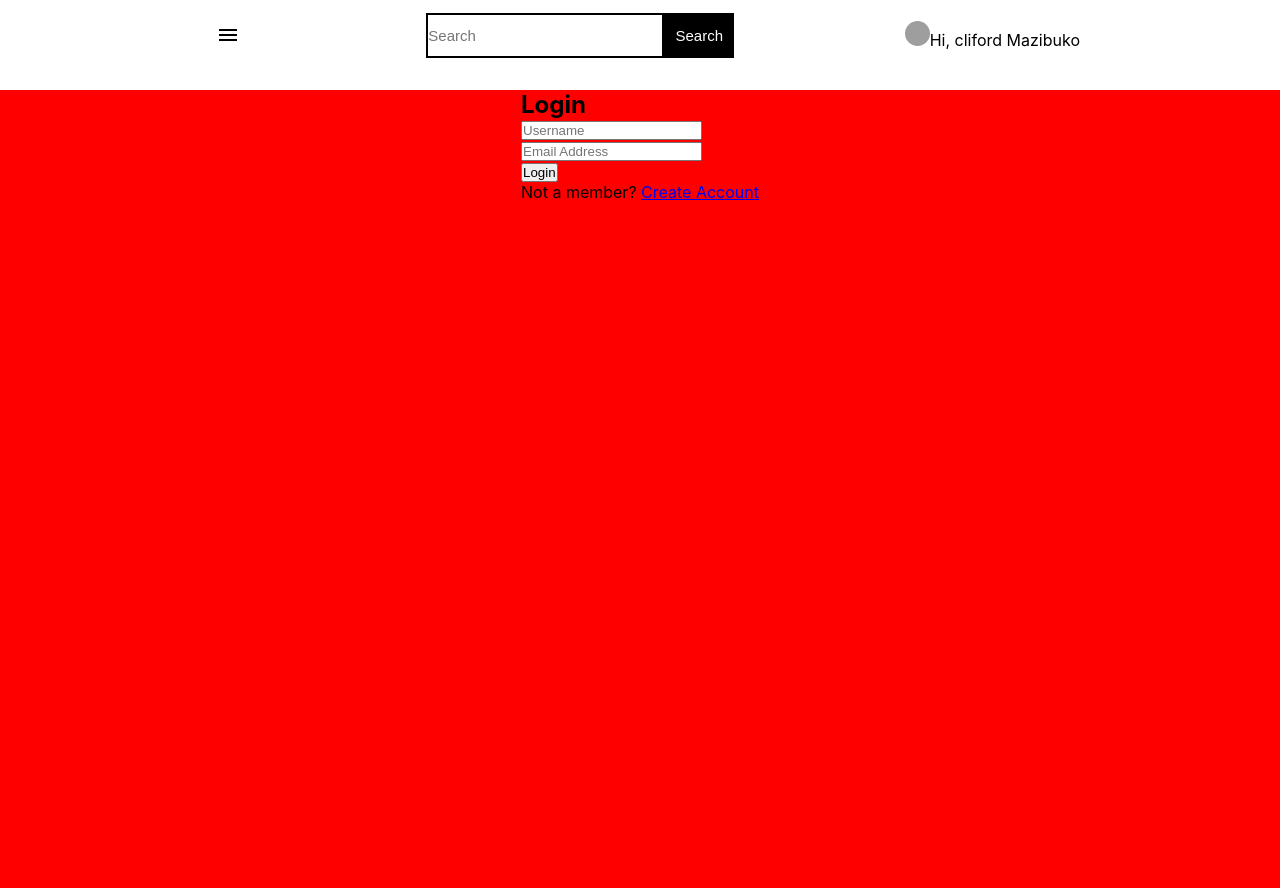
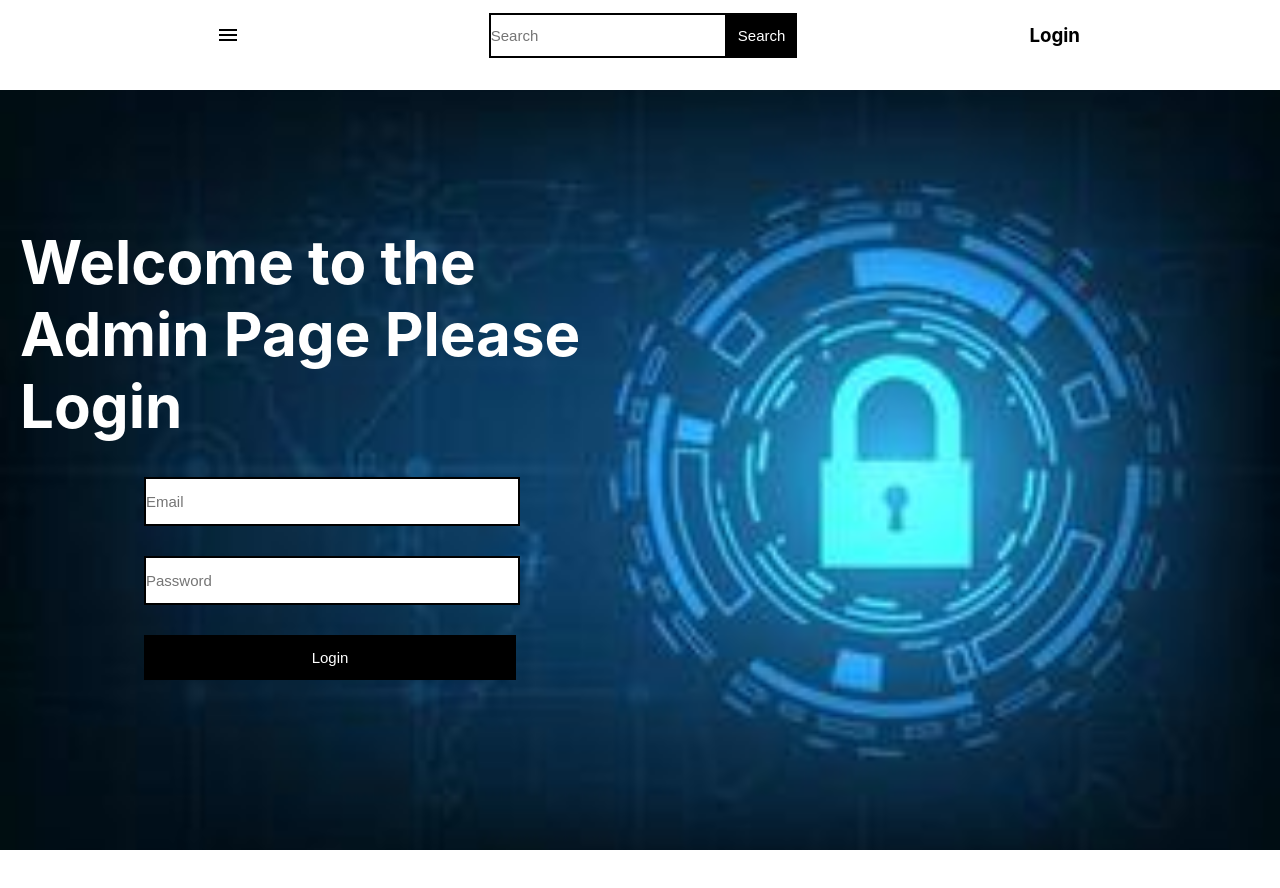
Before and after one commit to CliffMaz/tech-gadget-admin, a React (Create React App) app: page / in a window 1280 px wide. After the commit the page ends 850 px from the top, so only its background shows below. Built offline with nearby package versions, Linux system fonts and the light colour scheme; grey boxes are pictures that could not be loaded.

Commit message:
login functionality

```diff
--- a/package.json
+++ b/package.json
@@ -19,6 +19,7 @@
     "react-redux": "^8.0.7",
     "react-router-dom": "^6.11.2",
     "react-scripts": "5.0.1",
+    "react-toastify": "^9.1.3",
     "recharts": "^2.6.2",
     "redux": "^4.2.1",
     "sass": "^1.62.1",
--- a/src/components/Login.js
+++ b/src/components/Login.js
@@ -1,35 +1,43 @@
-import React from "react";
+import React, { useEffect, useRef } from "react";
 import "./Login.scss";
-import { useSelector } from "react-redux";
+import { useDispatch, useSelector } from "react-redux";
 import { useNavigate } from "react-router-dom";
+import { login } from "../redux/user/userSlice";
 
 const Login = () => {
+  const emailRef = useRef("");
+  const passwordRef = useRef("");
+
+  const dispatch = useDispatch();
+
+  const handleLogin = () => {
+    dispatch(
+      login({
+        email: emailRef.current.value,
+        password: passwordRef.current.value,
+      })
+    );
+  };
   const navigate = useNavigate();
   const isLoggedIn = useSelector((state) => state.user.isLoggedIn);
-  console.log(isLoggedIn);
+
   if (isLoggedIn) {
     navigate("/dashboard");
   }
+
   return (
-    <div
-      style={{
-        display: "flex",
-        justifyContent: "center",
-        alignContent: "center",
-        background: "red",
-        minHeight: "100vh",
-      }}
-    >
-      <div id="login-form-wrap">
-        <h2>Login</h2>
-        <form id="login-form">
+    <div className="login-page">
+      <div className="login-right">
+        <h2>Welcome to the Admin Page Please Login</h2>
+        <form className="login-form" id="login-form">
           <p>
             <input
-              type="text"
-              id="username"
-              name="username"
-              placeholder="Username"
+              type="email"
+              id="email"
+              name="email"
+              placeholder="Email"
               required
+              ref={emailRef}
             />
             <i className="validation">
               <span></span>
@@ -38,11 +46,12 @@ const Login = () => {
           </p>
           <p>
             <input
-              type="email"
-              id="email"
-              name="email"
-              placeholder="Email Address"
+              type="password"
+              id="password"
+              name="password"
+              placeholder="Password"
               required
+              ref={passwordRef}
             />
             <i className="validation">
               <span></span>
@@ -50,15 +59,20 @@ const Login = () => {
             </i>
           </p>
           <p>
-            <input type="submit" id="login" value="Login" />
+            <input
+              className="submit"
+              type="submit"
+              id="login"
+              value="Login"
+              onClick={(e) => {
+                e.preventDefault();
+                handleLogin();
+              }}
+            />
           </p>
         </form>
-        <div id="create-account-wrap">
-          <p>
-            Not a member? <a href="#">Create Account</a>
-          </p>
-        </div>
       </div>
+      <div className="login-left"></div>
     </div>
   );
 };
--- a/src/components/Login.scss
+++ b/src/components/Login.scss
@@ -0,0 +1,55 @@
+.login-page {
+  display: flex;
+
+  justify-content: center;
+  align-items: center;
+  background-color: red;
+  min-height: 92vh;
+  background-image: url(./../assets/login.jpg);
+  background-repeat: no-repeat;
+  background-position: center;
+  background-size: cover;
+}
+
+.login-right {
+  width: 50%;
+  display: flex;
+  flex-direction: column;
+  justify-content: center;
+  align-items: center;
+  height: 90vh;
+  color: white;
+  padding: 20px;
+  h2 {
+    font-size: 60px;
+  }
+
+  .login-form {
+    width: 60%;
+    margin: 20px 150px;
+
+    input {
+      width: 100%;
+      height: 45px;
+      outline: none;
+      font-size: 15px;
+      border: 2px solid black;
+      margin: 15px 0;
+    }
+
+    .submit {
+      background-color: black;
+      border: none;
+      color: white;
+      font-size: 15px;
+    }
+  }
+}
+
+.login-left {
+  background-color: aqua;
+  width: 50%;
+}
+
+.d {
+}
--- a/src/components/body/customers/Customers.js
+++ b/src/components/body/customers/Customers.js
@@ -51,7 +51,7 @@ const Customers = () => {
 
   useEffect(() => {
     dispatch(getUsers());
-  });
+  }, [dispatch]);
 
   const filteredUsers = users.map((user) => {
     return {
--- a/src/components/body/orders/Orders.js
+++ b/src/components/body/orders/Orders.js
@@ -4,13 +4,20 @@ import OrderTable from "../Table/OrderTable";
 import { getOrders } from "../../../redux/order/orderSlice";
 import { useDispatch, useSelector } from "react-redux";
 import EditIcon from "@mui/icons-material/Edit";
+import { useNavigate } from "react-router-dom";
 
 const Orders = () => {
   const dispatch = useDispatch();
   const orders = useSelector((state) => state.order.orders);
 
   let orderView = useSelector((state) => state.order.orderView);
+  const isLoggedIn = useSelector((state) => state.user.isLoggedIn);
+  const navigate = useNavigate();
+
   useEffect(() => {
+    if (!isLoggedIn) {
+      navigate("/");
+    }
     dispatch(getOrders());
   }, [dispatch]);
 
--- a/src/components/body/products/Products.js
+++ b/src/components/body/products/Products.js
@@ -7,7 +7,7 @@ import { useDispatch, useSelector } from "react-redux";
 import { useNavigate } from "react-router-dom";
 
 const columns = [
-  { id: "id", label: "Product ID", minWidth: 200 },
+  { id: "id", label: "Product ID", minWidth: 20 },
 
   {
     id: "pname",
@@ -65,7 +65,7 @@ const Products = () => {
 
   useEffect(() => {
     dispatch(getProducts());
-  });
+  }, [dispatch]);
 
   const filteredProducts = products.map((product) => {
     return {
--- /dev/null
+++ b/src/components/body/settings/Setting.js
@@ -0,0 +1,166 @@
+import React, { useContext, useRef, useState } from "react";
+import "./Settings.scss";
+import axios from "axios";
+import { ToastContainer, toast } from "react-toastify";
+import { useDispatch, useSelector } from "react-redux";
+import { userActions } from "../../../redux/user/userSlice";
+import { Navigate } from "react-router-dom";
+
+function Settings() {
+  const fullnameRef = useRef("");
+  const usernameRef = useRef("");
+  const emailRef = useRef("");
+  const passwordRef = useRef("");
+  const [file, setFile] = useState(null);
+  const navigate = Navigate();
+  const isLoggedIn = useSelector((state) => state.user.isLoggedIn);
+
+  if (!isLoggedIn) {
+    navigate("/");
+  }
+
+  const dispatch = useDispatch();
+  const user = useSelector((state) => state.user.userData.user);
+  const token = useSelector((state) => state.user.userData.token);
+  let toUpdateUser = { ...user, password: "" };
+
+  const notifySuccess = (succ) => {
+    toast.success(`🦄 ${succ}`, {
+      position: "bottom-center",
+      autoClose: 5000,
+      hideProgressBar: false,
+      closeOnClick: true,
+      pauseOnHover: true,
+      draggable: true,
+      progress: undefined,
+      theme: "light",
+    });
+  };
+
+  const notifyErr = (err) => {
+    toast.success(`🦄 ${err}`, {
+      position: "bottom-center",
+      autoClose: 5000,
+      hideProgressBar: false,
+      closeOnClick: true,
+      pauseOnHover: true,
+      draggable: true,
+      progress: undefined,
+      theme: "light",
+    });
+  };
+  const handleSubmit = (e) => {
+    e.preventDefault();
+    if (fullnameRef.current.value !== "") {
+      toUpdateUser = {
+        ...toUpdateUser,
+        fullname: fullnameRef.current.value,
+      };
+    }
+    if (usernameRef.current.value !== "") {
+      toUpdateUser = { ...toUpdateUser, username: usernameRef.current.value };
+    }
+    if (emailRef.current.value !== "") {
+      toUpdateUser = {
+        ...toUpdateUser,
+        email: emailRef.current.value,
+      };
+    }
+    if (file !== null) {
+      toUpdateUser = {
+        ...toUpdateUser,
+        profileDisplay: file,
+      };
+    }
+
+    axios
+      .put(
+        `http://localhost:4001/api/user/update`,
+        toUpdateUser,
+
+        {
+          headers: {
+            authtoken: token,
+            "Content-Type": "multipart/form-data",
+            Accept: "application/json",
+            type: "formData",
+          },
+        }
+      )
+      .then((res) => {
+        dispatch(userActions.updateUser(res.data.ne));
+        //setUser(res.data.ne);
+        notifySuccess("Profile updated successfully");
+      })
+      .catch((err) => {
+        console.log(err);
+        notifyErr(err);
+      });
+  };
+
+  return (
+    <section className="settings">
+      <h2>Settings</h2>
+
+      <form
+        className="update-form"
+        encType="multipart/form-data"
+        onSubmit={handleSubmit}
+      >
+        <div className="form-content">
+          <div className="update-left">
+            <div>
+              <label>Fullname</label>
+              <input ref={fullnameRef} type="text" placeholder="Fullname" />
+            </div>
+            <div>
+              <label>Username</label>
+              <input ref={usernameRef} type="text" placeholder="Username" />
+            </div>
+            <div>
+              <label>Email</label>
+              <input ref={emailRef} type="text" placeholder="Email" />
+            </div>
+
+            <div>
+              <label>New Password</label>
+              <input ref={passwordRef} type="text" placeholder="New Password" />
+            </div>
+            <div>
+              <label>Confirm Password</label>
+              <input type="text" placeholder="Comfirm Password" />
+            </div>
+            <div>
+              <label>Display Picture</label>
+              <input
+                onChange={(e) => {
+                  setFile(e.target.files[0]);
+                }}
+                type="file"
+                name="profileDisplay"
+              />
+            </div>
+          </div>
+          <div className="update-right">
+            <img src={user?.profileDisplay} alt={user?.username} />
+          </div>
+        </div>
+        <button type="submit">Update</button>
+      </form>
+      <ToastContainer
+        position="bottom-center"
+        autoClose={5000}
+        hideProgressBar={false}
+        newestOnTop={false}
+        closeOnClick
+        rtl={false}
+        pauseOnFocusLoss
+        draggable
+        pauseOnHover
+        theme="light"
+      />
+    </section>
+  );
+}
+
+export default Settings;
--- a/src/components/body/settings/Settings.js
+++ b/src/components/body/settings/Settings.js
@@ -1,7 +1,12 @@
 import React from "react";
+import Setting from "./Setting";
 
 const Settings = () => {
-  return <div>Settings</div>;
+  return (
+    <div>
+      <Setting />
+    </div>
+  );
 };
 
 export default Settings;
--- /dev/null
+++ b/src/components/body/settings/Settings.scss
@@ -0,0 +1,100 @@
+.settings {
+  width: 50vw;
+}
+
+.update-form {
+  display: flex;
+  flex-direction: column;
+  align-items: center;
+  align-content: center;
+  justify-content: center;
+  .form-content {
+    width: 100%;
+    height: 100%;
+    display: flex;
+    align-self: center;
+
+    .update-left {
+      width: 70%;
+      div {
+        display: flex;
+        flex-direction: column;
+        align-self: center;
+        width: 80%;
+        padding: 8px;
+
+        label {
+          font-size: 18px;
+          color: gray;
+        }
+
+        input {
+          height: 45px;
+          font-size: 22px;
+          font-weight: 100;
+          border-radius: 0;
+          border: 2px solid black;
+        }
+      }
+    }
+    .update-right {
+      align-items: flex-end;
+      img {
+        width: 200px;
+        height: 200px;
+        border-radius: 50%;
+      }
+    }
+  }
+
+  button {
+    width: 100%;
+    background-color: black;
+    align-self: center;
+    color: white;
+    height: 45px;
+    font-size: 17px;
+    border: none;
+    align-self: center;
+  }
+
+  button:hover {
+    background-color: rgb(75, 69, 69);
+  }
+
+  button:active {
+    transform: scale(1.01);
+    background-color: black;
+  }
+}
+
+@media only screen and (max-width: 1000px) {
+  .settings {
+    width: 98vw;
+    overflow: hidden;
+  }
+
+  .update-right {
+    display: none;
+  }
+
+  .update-left {
+    min-width: 99vw;
+    padding: 20px;
+
+    div {
+      width: 100%;
+      padding: 3px;
+      align-items: center;
+    }
+
+    label {
+      width: 100%;
+      text-align: start;
+    }
+
+    input {
+      width: 100%;
+    }
+  }
+}
--- a/src/components/header/Header.jsx
+++ b/src/components/header/Header.jsx
@@ -12,7 +12,7 @@ const Header = () => {
 
   const dispatch =useDispatch();
   const navigate= useNavigate();
-const user = useSelector((state)=> state.user.userData)
+const user = useSelector((state)=> state.user.userData.user)
 const isLoggedIn =useSelector((state)=>state.user.isLoggedIn);
   const handleOpen =()=>{if(isLoggedIn){
             dispatch(menuActions.open(!store.getState().menu.opened))
--- a/src/components/sideBar/SideBar.js
+++ b/src/components/sideBar/SideBar.js
@@ -8,15 +8,15 @@ import SettingsOutlinedIcon from "@mui/icons-material/SettingsOutlined";
 import LogoutOutlinedIcon from "@mui/icons-material/LogoutOutlined";
 import store from "../../redux/store/store";
 import { menuActions } from "../../redux/menu/menuSlice";
-import { getUsers } from "../../redux/user/userSlice";
+import { getUsers, userActions } from "../../redux/user/userSlice";
 import { useDispatch, useSelector } from "react-redux";
-import { Link } from "react-router-dom";
+import { Link, useNavigate } from "react-router-dom";
 const SideBar = () => {
   const dispatch = useDispatch();
   const isOpen = useSelector((state) => state.menu.opened);
 
   const [sideBar, setSideBar] = useState(store.getState().menu.opened);
-
+  const navigate = useNavigate();
   const handleClose = () => {
     dispatch(menuActions.open(false));
   };
@@ -67,10 +67,21 @@ const SideBar = () => {
         </Link>
         <div className="sidebar-bottom"></div>
       </div>
-      <div className="sidebar-btn">
-        <SettingsOutlinedIcon /> <p>Settings</p>
-      </div>
-      <div className="sidebar-btn">
+      <Link style={{ textDecoration: "none", color: "#ffff" }} to="/settings">
+        <div className="sidebar-btn">
+          <SettingsOutlinedIcon /> <p>Settings</p>
+        </div>
+      </Link>
+      <div
+        className="sidebar-btn"
+        onClick={(e) => {
+          e.preventDefault();
+          dispatch(menuActions.open(false));
+          dispatch(userActions.logOut());
+
+          navigate("/");
+        }}
+      >
         <LogoutOutlinedIcon /> <p>Sign Out</p>
       </div>
     </div>
--- a/src/redux/user/userSlice.js
+++ b/src/redux/user/userSlice.js
@@ -2,16 +2,19 @@ import { createAsyncThunk, createSlice } from "@reduxjs/toolkit";
 import axios from "axios";
 
 const initialState = {
-  isLoggedIn: true,
-  userData: { username: "cliford Mazibuko", profileDisplay: "adsfew" },
+  isLoggedIn: false,
+  userData: "",
   users: [],
   pending: false,
   successfull: false,
+  userError: false,
+  userPending: false,
+  userSuccessfull: false,
   error: false,
 };
 
 const login = createAsyncThunk("user/login", async (user) => {
-  const res = await axios.get(`http://localhost:4001/api/auth/login`, user);
+  const res = await axios.post(`http://localhost:4001/api/auth/login`, user);
 
   return res.data;
 });
@@ -33,25 +36,38 @@ const userSlice = createSlice({
   initialState,
   reducers: {
     updateUser: (state, actions) => {
-      state.userData = actions.payload;
+      state.userData.user = actions.payload;
     },
     logOut: (state) => {
       state.userData = {};
+      state.isLoggedIn = false;
     },
   },
 
-  extraReducers: {
-    [getUsers.pending]: (state) => {
+  extraReducers: (builder) => {
+    builder.addCase(getUsers.pending, (state) => {
       state.pending = true;
       state.error = false;
-    },
-    [getUsers.fulfilled]: (state, action) => {
+    });
+    builder.addCase(getUsers.fulfilled, (state, action) => {
       state.pending = false;
       state.users = action.payload;
-    },
-    [getUsers.rejected]: (state) => {
+    });
+    builder.addCase(getUsers.rejected, (state) => {
       state.error = true;
-    },
+    });
+    builder.addCase(login.pending, (state) => {
+      state.userPending = true;
+      state.userError = false;
+    });
+    builder.addCase(login.fulfilled, (state, action) => {
+      state.userPending = false;
+      state.userData = action.payload;
+      state.isLoggedIn = true;
+    });
+    builder.addCase(login.rejected, (state) => {
+      state.userError = true;
+    });
   },
 });
 
```
Also changed, not shown: src/assets/login.jpg (added), 1 other file (tests, documents, lock files or other folders).
